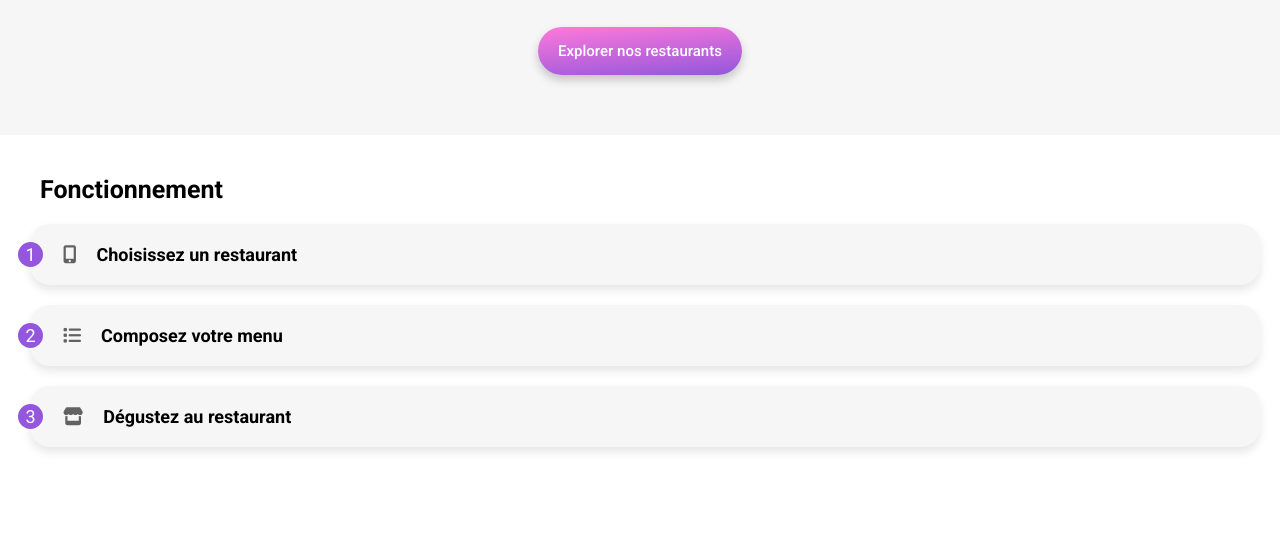
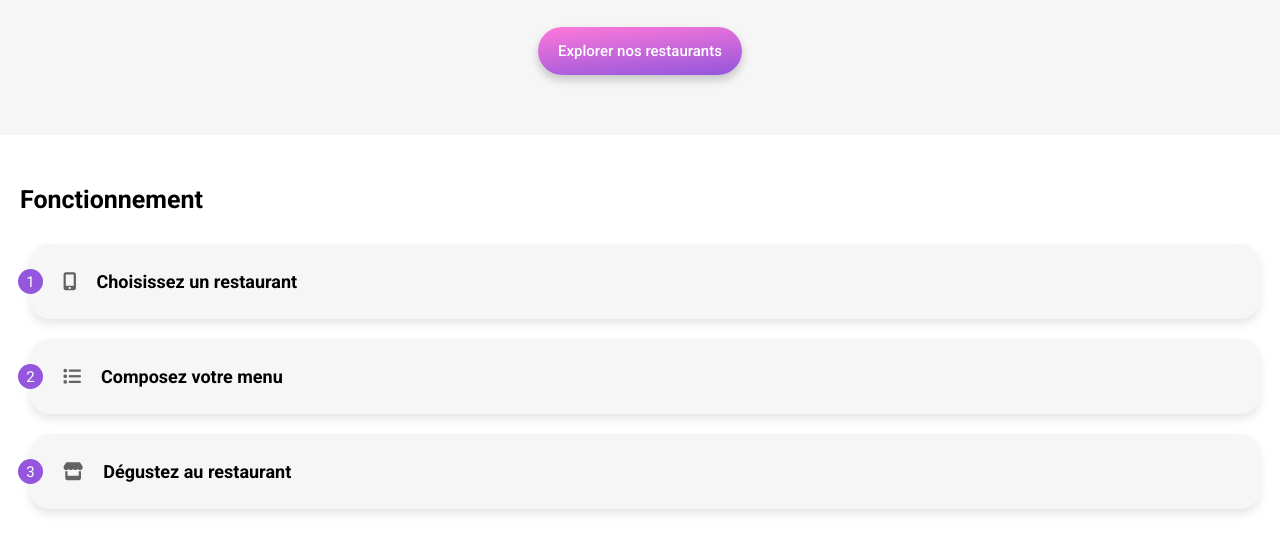
Before and after one commit to Jaucordi1/JasonAucordier_3_28062021, a website: page docs/index.html in a window 1280 px wide. Shown: the part 214-766 px from the top of the page. Drawn offline with nearby package versions, Linux system fonts and the light colour scheme; files that its build step writes are made by us from their sources; a web font is replaced by a local one.

Commit message:
style: Font size & spacing

```diff
--- a/src/stylesheets/layout/_how_it_works.sass
+++ b/src/stylesheets/layout/_how_it_works.sass
@@ -1,8 +1,12 @@
+@import "../utils/variables"
+@import "../utils/mixins"
+
 #how-it-works
 	padding: 2rem
 	h1
 		text-align: left
-		margin: 2rem 0
+		margin: 3rem 0
+		padding: 0
 
 	.steps
 		list-style-type: none
@@ -11,7 +15,7 @@
 			@include text
 			@include margin(2rem, 0, 2rem, 1rem)
 			background-color: $color-grey
-			padding: 1.8rem 3rem
+			padding: 2.5rem 3rem
 			border-radius: 2rem
 			box-shadow: 0 .5rem 1rem rgba(0, 0, 0, .1)
 			font:
@@ -39,7 +43,9 @@
 				justify-content: center
 				align-items: center
 				color: white
-				font-weight: normal
+				font:
+					weight: 400
+					size: 1.5rem
 
 			.fa
 				@include margin(0, 2rem, 0, 0)
```
